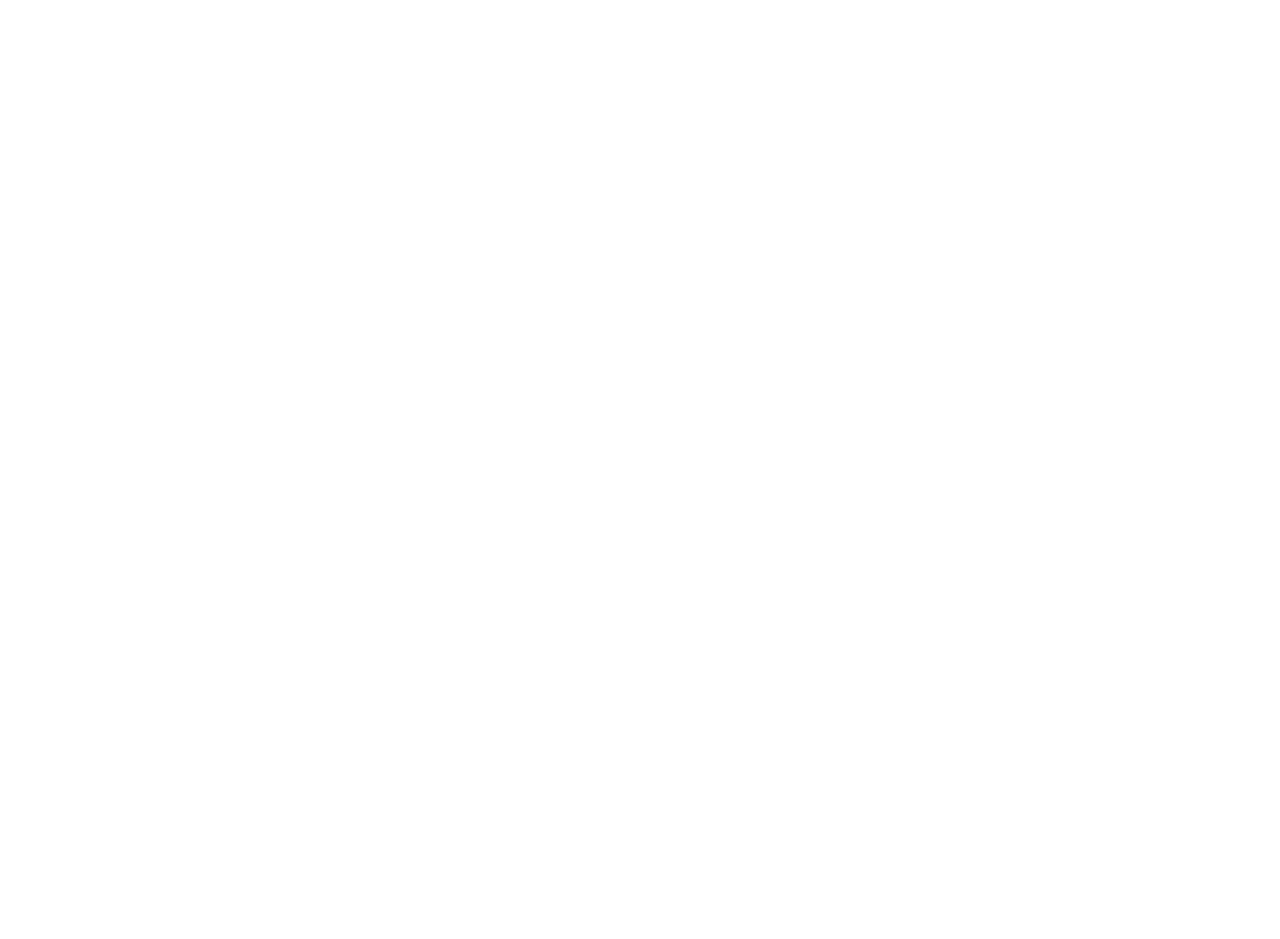
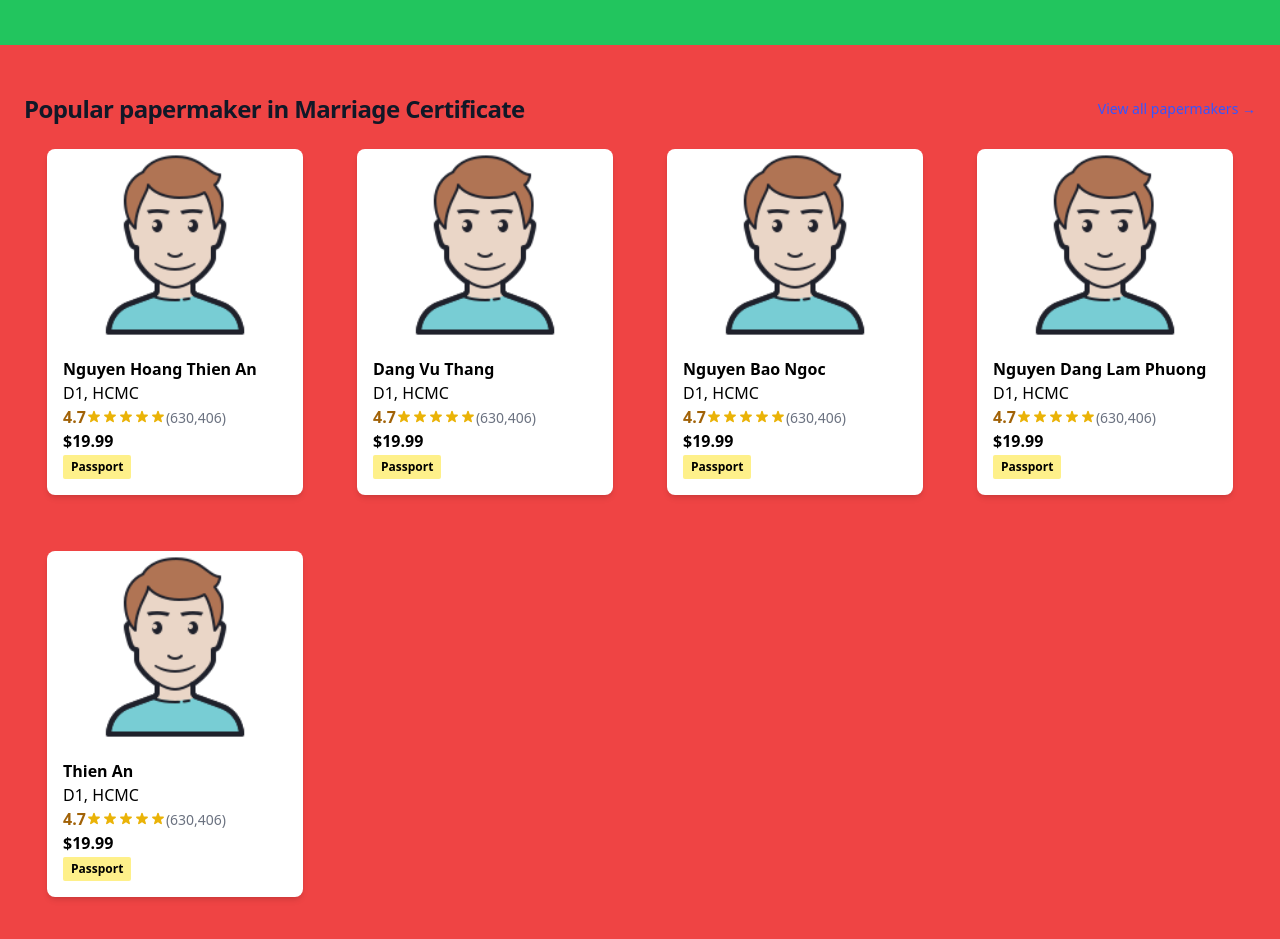
Before and after one commit to ThienAn1010/Capstone-Project, a Next.js app in the folder frontend/: page / in a window 1280 px wide. Shown: the part 705-1644 px from the top of the page. Before the commit the page ends 800 px from the top, so only its background shows below. Built offline with nearby package versions, Linux system fonts and the light colour scheme.

Commit message:
temp slider

```diff
--- /dev/null
+++ b/frontend/components/Card.tsx
@@ -0,0 +1,41 @@
+import { StarIcon } from "@heroicons/react/solid"
+
+export default function Card({ ppmker }) {
+  return (
+    <div className="flex flex-wrap -mx-4 p-2">
+      <div className="w-full sm:w-60 md:w-64 xl:w-72 p-4">
+        <a
+          href=""
+          className="block bg-white shadow-md hover:shadow-xl rounded-lg overflow-hidden"
+        >
+          <div className="relative pb-48 overflow-hidden">
+            <img
+              className="absolute h-full w-full object-cover"
+              src="/user.png"
+              alt=""
+            />
+          </div>
+          <div className="p-4">
+            <h2 className="text-sm md:text-base font-bold">{ppmker.name}</h2>
+            <p className="text-sm md:text-base truncate">{ppmker.location}</p>
+            <p className="text-yellow-700 font-semibold inline">4.7</p>
+            <StarIcon className="h-4 w-4 text-yellow-500 inline mb-1" />
+            <StarIcon className="h-4 w-4 text-yellow-500 inline mb-1" />
+            <StarIcon className="h-4 w-4 text-yellow-500 inline mb-1" />
+            <StarIcon className="h-4 w-4 text-yellow-500 inline mb-1" />
+            <StarIcon className="h-4 w-4 text-yellow-500 inline mb-1" />
+            <p className="inline text-sm font-normal text-gray-500">
+              (630,406)
+            </p>
+            <h1 className="font-bold">{ppmker.price}</h1>
+            <div className="py-1 px-2 bg-yellow-200 inline-block rounded-sm">
+              <p className="text-xs font-semibold mx-auto text-center">
+                {ppmker?.type}
+              </p>
+            </div>
+          </div>
+        </a>
+      </div>
+    </div>
+  )
+}
--- /dev/null
+++ b/frontend/components/CardSlider.tsx
@@ -0,0 +1,62 @@
+import Card from "./Card"
+
+export default function RoomCardsSlider() {
+  let ppmkers = [
+    {
+      id: "1",
+      name: "Nguyen Hoang Thien An",
+      type: "Passport",
+      price: "$19.99",
+      location: "D1, HCMC",
+    },
+    {
+      id: "2",
+      name: "Dang Vu Thang",
+      type: "Passport",
+      price: "$19.99",
+      location: "D1, HCMC",
+    },
+    {
+      id: "3",
+      name: "Nguyen Bao Ngoc",
+      type: "Passport",
+      price: "$19.99",
+      location: "D1, HCMC",
+    },
+    {
+      id: "4",
+      name: "Nguyen Dang Lam Phuong",
+      type: "Passport",
+      price: "$19.99",
+      location: "D1, HCMC",
+    },
+    {
+      id: "5",
+      name: "Thien An",
+      type: "Passport",
+      price: "$19.99",
+      location: "D1, HCMC",
+    },
+  ]
+
+  return (
+    <div className="max-w-2xl mx-auto py-16 px-4 sm:py-12 sm:px-6 lg:max-w-full bg-red-500">
+      <div className="md:flex md:items-center md:justify-between">
+        <h2 className="text-2xl font-bold tracking-tight text-gray-900">
+          Popular papermaker in Marriage Certificate
+        </h2>
+        <a
+          href="#"
+          className="hidden text-sm font-medium text-test hover:text-blue-800 md:block"
+        >
+          View all papermakers<span aria-hidden="true"> &rarr;</span>
+        </a>
+      </div>
+      <div className="grid grid-cols-2 justify-items-center lg:grid-cols-4 xl:grid-cols-4 2xl:grid-cols-5 xl:gap-2">
+        {ppmkers.map((ppmker) => (
+          <Card ppmker={ppmker} key={ppmker.id} />
+        ))}
+      </div>
+    </div>
+  )
+}
--- a/frontend/components/Category.tsx
+++ b/frontend/components/Category.tsx
@@ -17,9 +17,9 @@
   ]
 
   return (
-    <div className="max-w-2xl mx-auto py-16 px-4 sm:py-12 sm:px-6 lg:max-w-full lg:px-20">
+    <div className="max-w-2xl mx-auto py-16 px-4 sm:py-12 sm:px-6 lg:max-w-full bg-green-500">
       <div className="md:flex md:items-center md:justify-between">
-        <h2 className="text-2xl font-extrabold tracking-tight text-gray-900">
+        <h2 className="text-2xl font-bold tracking-tight text-gray-900">
           Popular Categories
         </h2>
         <a
--- a/frontend/package.json
+++ b/frontend/package.json
@@ -13,10 +13,16 @@
   "dependencies": {
     "@headlessui/react": "^1.6.4",
     "@heroicons/react": "^1.0.6",
+    "@types/react-slick": "^0.23.8",
     "axios": "^0.27.2",
+    "keen-slider": "^6.6.14",
     "next": "12.1.6",
     "react": "18.1.0",
     "react-dom": "18.1.0",
+    "react-multi-carousel": "^2.8.0",
+    "react-slick": "^0.29.0",
+    "slick-carousel": "^1.8.1",
+    "swiper": "^8.2.3",
     "swr": "^1.3.0"
   },
   "devDependencies": {
--- a/frontend/pages/index.tsx
+++ b/frontend/pages/index.tsx
@@ -1,5 +1,6 @@
 import type { NextPage } from "next"
 import Head from "next/head"
+import CardSlider from "../components/CardSlider"
 import Category from "../components/Category"
 // import NavBar from "../components/navbar/NavBar"
 // import Link from "next/link"
@@ -60,6 +61,7 @@
       <NavBarNoLog />
       <main className="mx-auto container">
         <Category />
+        <CardSlider />
       </main>
     </>
   )
```
Also changed, not shown: frontend/pages/_app.tsx (+4 -4 lines), frontend/public/user.png (added), 1 other file (tests, documents, lock files or other folders).
